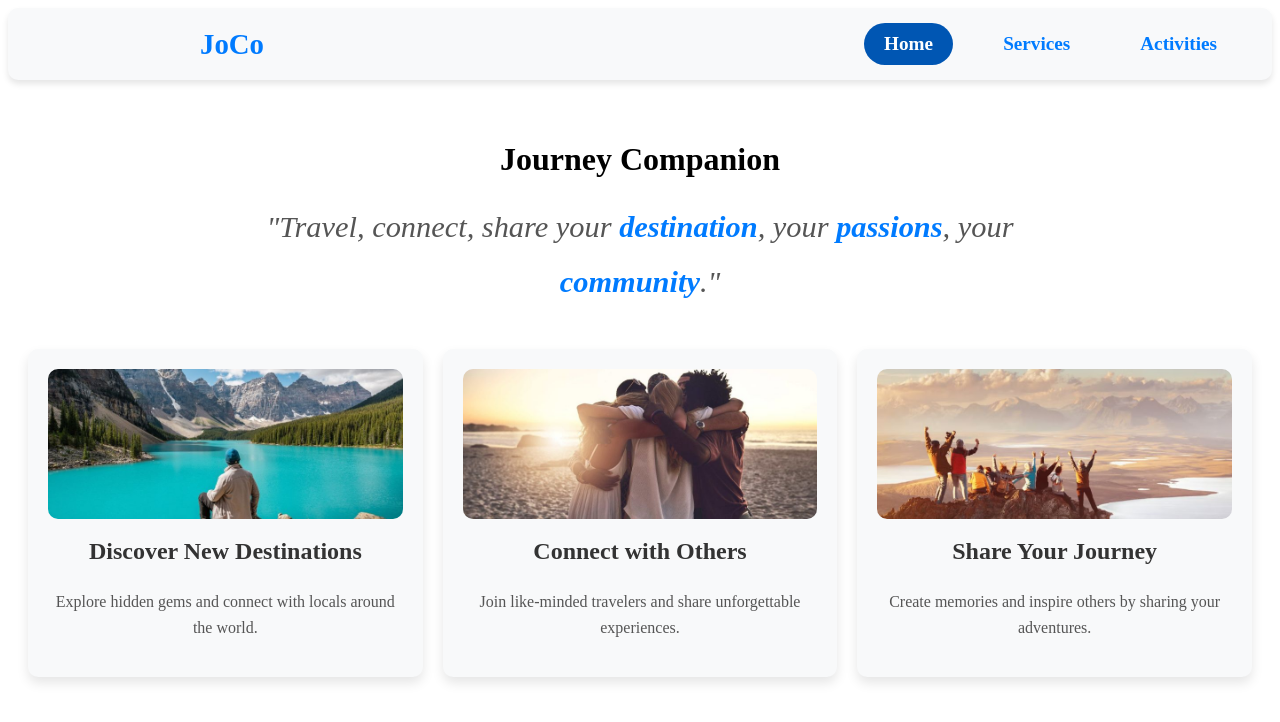
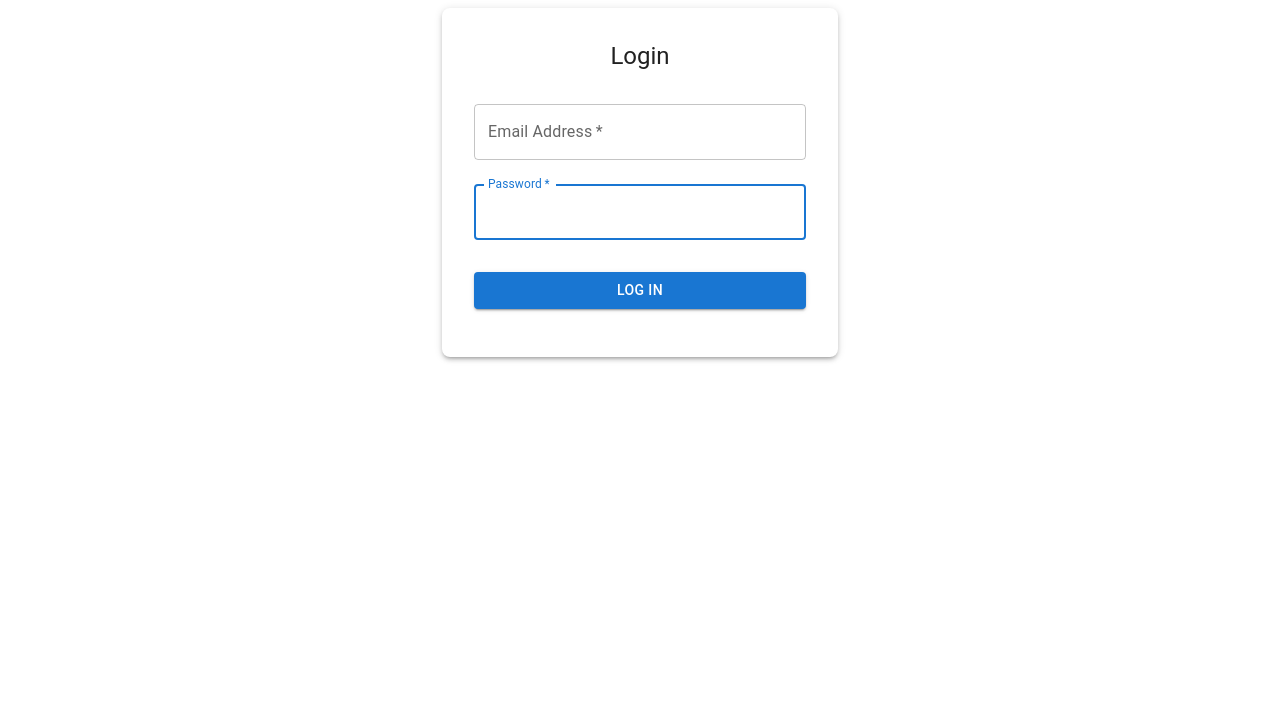
Before and after one commit to Jamilett/journey-companion, a React (Vite) app in the folder client/: page / in a window 1280 px wide. Shown: the top 722 px of the page. Built offline with nearby package versions, Linux system fonts and the light colour scheme.

Commit message:
add Login logic and routes

```diff
--- a/client/package.json
+++ b/client/package.json
@@ -15,7 +15,12 @@
     "@mui/material": "^6.4.0",
     "react": "^18.3.1",
     "react-dom": "^18.3.1",
+<<<<<<< Updated upstream
     "react-router-dom": "^7.1.3"
+=======
+    "react-router-dom": "^7.1.3",
+    "@types/react-router-dom": "^5.3.3"
+>>>>>>> Stashed changes
   },
   "devDependencies": {
     "@eslint/js": "^9.13.0",
--- a/client/src/App.tsx
+++ b/client/src/App.tsx
@@ -1,21 +1,36 @@
 import React from "react";
-import { Routes, Route } from "react-router-dom";
+import { Route, Routes } from "react-router-dom";
+import Activities from "./components/Activities";
 import Header from "./components/Header";
-import Homepage from "./components/HomePage";
 import Services from "./components/Services";
-import Activities from "./components/Activities";
+import HomePage from "./pages/Home";
+import Login from "./pages/Login";
 
 const App: React.FC = () => {
+  const [isLoggedIn, setIsLoggedIn] = React.useState(false);
+
+  const handleLogin = () => {
+    setIsLoggedIn(true);
+  };
+  const handleLogout = () => {
+    setIsLoggedIn(false);
+  };
+
   return (
     <div>
-      <Header />
+      {isLoggedIn && <Header onLogout={handleLogout} />}
       <Routes>
-        <Route path="/" element={<Homepage />} />
-        <Route path="/services" element={<Services />} />
-        <Route path="/activities" element={<Activities />} />
+        <Route path="/"
+          element={<Login onLogin={handleLogin} />} />
+        <Route path="/home"
+          element={isLoggedIn ? <HomePage /> : <Login onLogin={handleLogin} />} />
+        <Route path="/services"
+          element={isLoggedIn ? <Services /> : <Login onLogin={handleLogin} />} />
+        <Route path="/activities"
+          element={isLoggedIn ? <Activities /> : <Login onLogin={handleLogin} />} />
       </Routes>
     </div>
   );
 };
 
-export default App;
+export default App
--- a/client/src/components/Header.tsx
+++ b/client/src/components/Header.tsx
@@ -1,8 +1,10 @@
 import React from "react";
 import { NavLink } from "react-router-dom";
 import "./../styles/Header.css";
+import { LogoutProps } from "../interfaces/Login";
+import { Button } from "@mui/material";
 
-const Header: React.FC = () => {
+const Header: React.FC<LogoutProps> = ({ onLogout }) => {
   return (
     <header className="navbar">
       {/* Logo centrado */}
@@ -10,7 +12,7 @@ const Header: React.FC = () => {
 
       {/* Menú de navegación alineado a la derecha */}
       <nav className="nav-links">
-        <NavLink to="/" className={({ isActive }) => (isActive ? "active" : "")}>
+        <NavLink to="/home" className={({ isActive }) => (isActive ? "active" : "")}>
           Home
         </NavLink>
         <NavLink
@@ -25,6 +27,7 @@ const Header: React.FC = () => {
         >
           Activities
         </NavLink>
+        <Button color="inherit" onClick={onLogout}> Logout </Button>
       </nav>
     </header>
   );
--- /dev/null
+++ b/client/src/components/Home.tsx
@@ -0,0 +1,37 @@
+import React from "react";
+import "../styles/Homepage.css";
+
+const Home: React.FC = () => {
+  return (
+    <div className="homepage">
+  <header>
+    <h1>Journey Companion</h1>
+    <p className="slogan">
+      "Travel, connect, share your <span>destination</span>, your <span>passions</span>, your <span>community</span>."
+    </p>
+  </header>
+
+  <section className="features">
+    <div className="feature">
+      <img src="/images/discover.jpg" alt="Discover" />
+      <h3>Discover New Destinations</h3>
+      <p>Explore hidden gems and connect with locals around the world.</p>
+    </div>
+    <div className="feature">
+      <img src="/images/connect.jpg" alt="Connect" />
+      <h3>Connect with Others</h3>
+      <p>Join like-minded travelers and share unforgettable experiences.</p>
+    </div>
+    <div className="feature">
+      <img src="/images/share.jpg" alt="Share" />
+      <h3>Share Your Journey</h3>
+      <p>Create memories and inspire others by sharing your adventures.</p>
+    </div>
+  </section>
+</div>
+
+
+  );
+};
+
+export default Home;
--- /dev/null
+++ b/client/src/interfaces/Login.tsx
@@ -0,0 +1,7 @@
+export interface LoginProps {
+  onLogin: () => void;
+}
+
+export interface LogoutProps {
+  onLogout: () => void;
+}
--- a/client/src/pages/Home.tsx
+++ b/client/src/pages/Home.tsx
@@ -1,13 +1,12 @@
-import Card from "../components/Card";
+import Home from "../components/Home";
 
-const Home = () => {
+const HomePage: React.FC = () => {
 
   return (
     <>
-      <h1>Home Page</h1>
-      <Card title="Card 1" description="This is the first card." imageUrl="https://via.placeholder.com/150" />
+      <Home />
     </>
   );
 }
 
-export default Home;
+export default HomePage;
--- /dev/null
+++ b/client/src/pages/Login.tsx
@@ -0,0 +1,81 @@
+import { Box, Button, Container, Paper, TextField, Typography } from "@mui/material";
+import { useState } from "react";
+import { LoginProps } from "../interfaces/Login";
+import { useNavigate } from "react-router-dom";
+
+const Login: React.FC<LoginProps> = ({ onLogin }) => {
+  const navigate = useNavigate();
+
+  const [email, setEmail] = useState("");
+  const [password, setPassword] = useState("");
+  const [error, setError] = useState("");
+
+  const handleSubmit = (e: React.FormEvent) => {
+    e.preventDefault();
+    if (!email || !password) {
+      setError("Please enter both email and password.");
+      return;
+      // TODO: Handle login logic with Google
+    } else if (email !== "admin" && password !== "admin") {
+      setError("Invalid email or password.");
+      return;
+    }
+    onLogin();
+    navigate("/home");
+    setError("");
+    console.log(`Email: ${email} Password: ${password}`);
+  };
+
+  return (
+    <Container component="main" maxWidth="xs">
+      <Paper elevation={3} sx={{ padding: 4, borderRadius: 2 }}>
+        <Typography component="h1" variant="h5" align="center" gutterBottom>Login</Typography>
+        <Box
+          component="form"
+          onSubmit={handleSubmit}
+          noValidate
+          sx={{ mt: 2 }}>
+          <TextField
+            margin="normal"
+            required
+            fullWidth
+            id="email"
+            label="Email Address"
+            name="email"
+            autoComplete="email"
+            autoFocus
+            value={email}
+            onChange={(e) => setEmail(e.target.value)}
+          />
+          <TextField
+            margin="normal"
+            required
+            fullWidth
+            id="password"
+            label="Password"
+            name="password"
+            autoComplete="password"
+            autoFocus
+            value={password}
+            onChange={(e) => setPassword(e.target.value)}
+          />
+          <Button
+            type="submit"
+            fullWidth
+            variant="contained"
+            sx={{ mt: 3, mb: 2 }}
+          >
+            Log In
+          </Button>
+        </Box>
+        {error && (
+          <Typography color="error" variant="body2" sx={{ mt: 2 }}>
+            {error}
+          </Typography>
+        )}
+      </Paper>
+    </Container>
+  );
+};
+
+export default Login;
```
